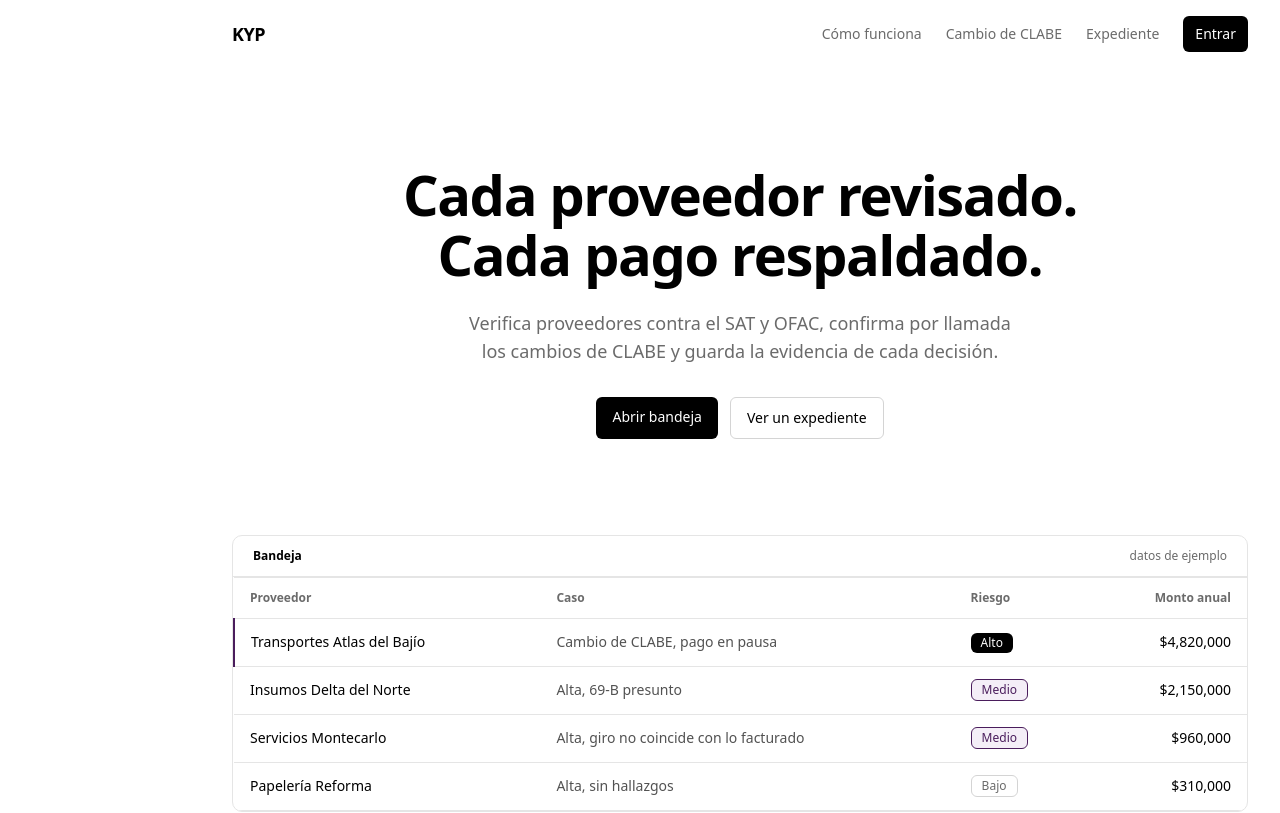
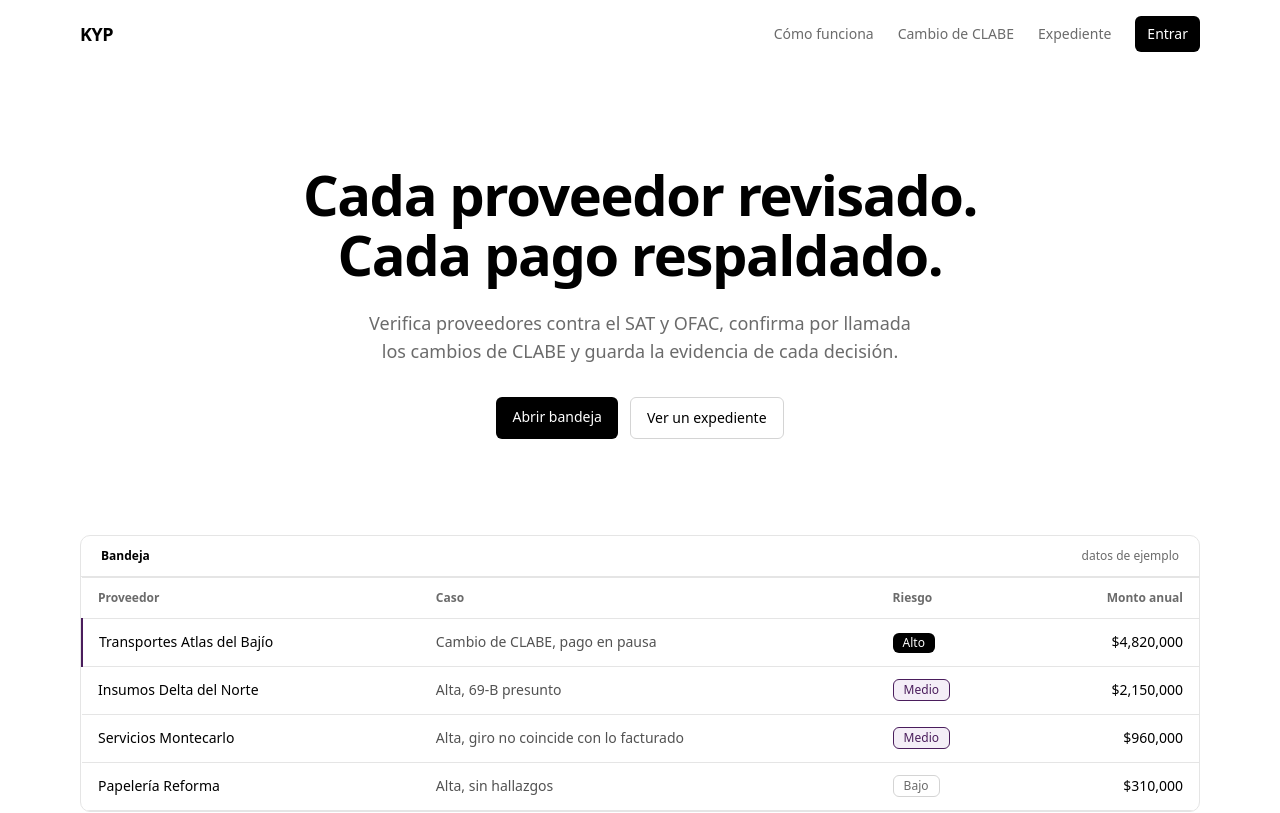
Before and after one commit to sanchezramirezoswaldo316-svg/KYP-Hackaton-, a Next.js app: page / in a window 1280 px wide. Shown: the top 813 px of the page. Built offline with nearby package versions, Linux system fonts and the light colour scheme.

Commit message:
Centra la landing publica

```diff
--- a/src/components/Landing.tsx
+++ b/src/components/Landing.tsx
@@ -11,7 +11,7 @@ const casos = [
 
 export function Landing() {
   return (
-    <div className="-mx-4 -my-6 bg-lienzo px-8 py-0 sm:-mx-6 lg:-mx-8 lg:-my-8">
+    <div className="-mx-4 -my-6 bg-lienzo px-8 py-0 sm:-mx-6 lg:-my-8 lg:-ml-[232px] lg:-mr-8">
       <div className="mx-auto max-w-[1120px]">
         <header className="flex min-h-[68px] items-center justify-between gap-4"><Link href="/inicio" className="text-lg font-semibold tracking-tight">KYP</Link><nav className="hidden items-center gap-6 text-sm text-tinta-3 sm:flex"><a href="#como">Cómo funciona</a><a href="#clabe">Cambio de CLABE</a><a href="#expediente">Expediente</a><Link href="/bandeja" className="rounded-control bg-marca px-3 py-2 font-medium text-white hover:bg-marca-2">Entrar</Link></nav></header>
         <main>
```
